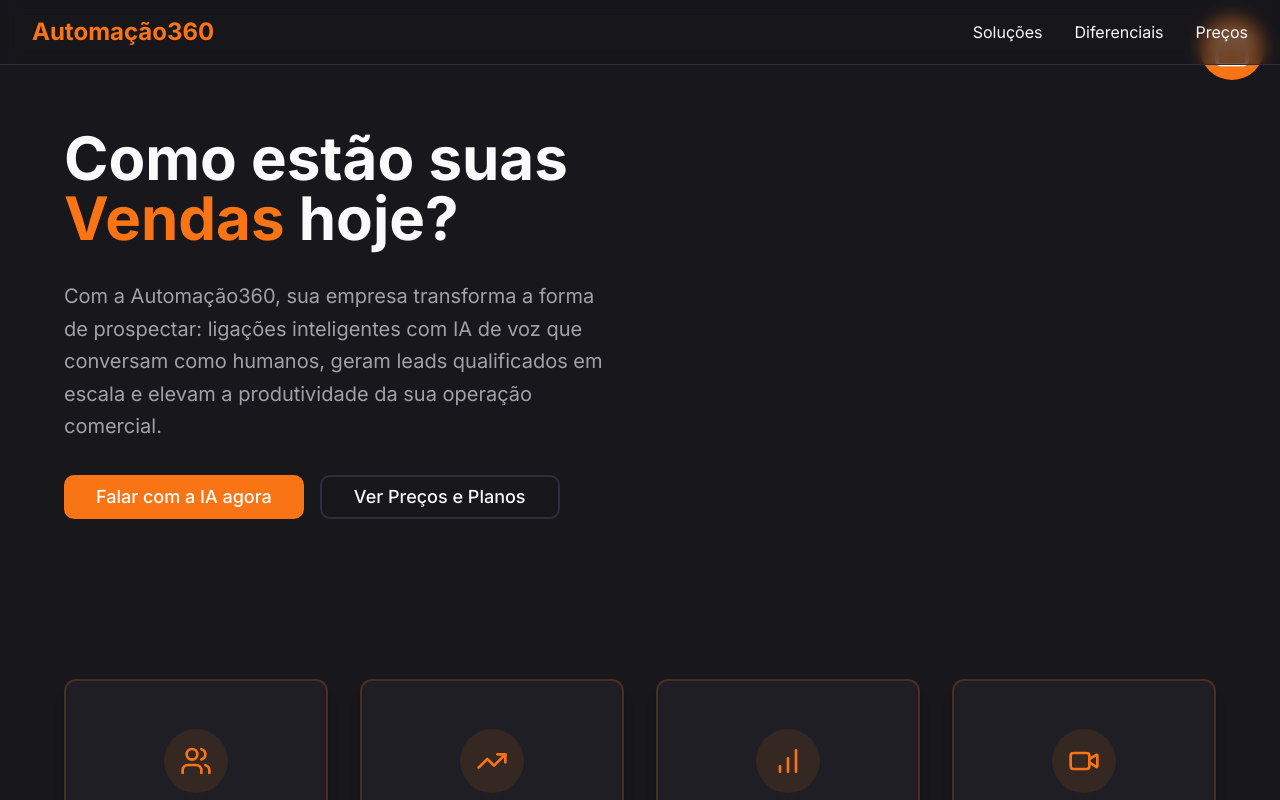
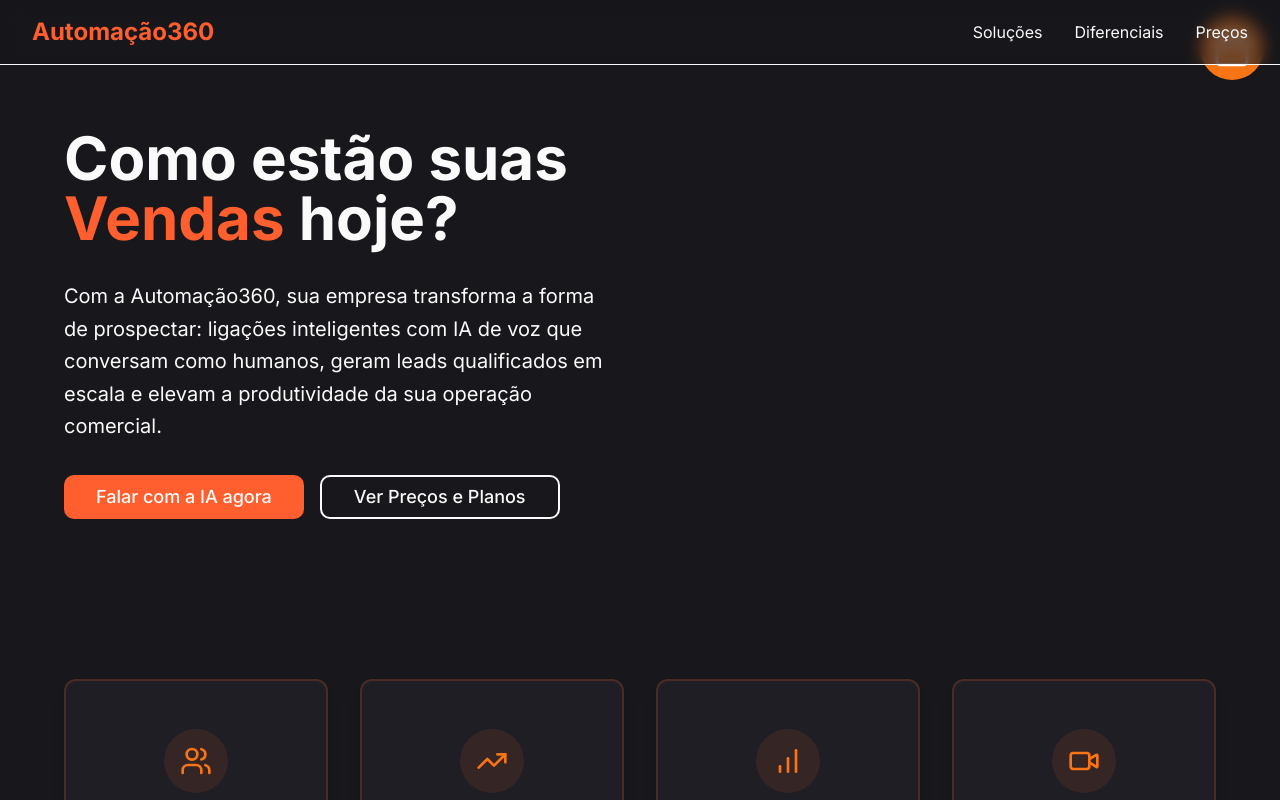
Before and after one commit to automacao360mariafav149/automacao360, a React (Vite) app: page / in a window 1280 px wide. Shown: the top 800 px of the page. Built offline with nearby package versions, Linux system fonts and the light colour scheme; the HTML template or start-up script is replaced by a standard one.

Commit message:
refactor: Atualiza o esquema de cores do site e refatora componentes para usar novas cores

```diff
--- a/src/index.css
+++ b/src/index.css
@@ -17,31 +17,21 @@ All colors MUST be HSL.
     --popover: 240 10% 13%;
     --popover-foreground: 0 0% 98%;
 
-    --primary: 25 95% 53%;
-    --primary-foreground: 0 0% 100%;
-
-    --secondary: 240 10% 20%;
-    --secondary-foreground: 0 0% 98%;
-
-    --muted: 240 10% 20%;
-    --muted-foreground: 240 5% 65%;
-
-    --accent: 25 95% 53%;
-    --accent-foreground: 0 0% 100%;
-
-    --destructive: 0 84% 60%;
-    --destructive-foreground: 0 0% 100%;
-
-    --border: 240 10% 20%;
-    --input: 240 10% 20%;
-    --ring: 25 95% 53%;
-
     --radius: 0.75rem;
 
     /* Brand colors */
     --brand-purple: 25 95% 53%;
     --brand-purple-light: 25 95% 70%;
     --brand-dark: 240 10% 10%;
+
+    /* Novas cores recomendadas */
+    --hero-gradient: linear-gradient(135deg, #1e1b4b 0%, #312e81 100%);
+    --primary: 14 100% 59%; /* Nova cta-primary */
+    --primary-hover: 19 100% 67%; /* Nova cta-hover */
+    --success: 159 82% 39%;
+    --urgent: 0 84% 60%;
+    --bg-section-dark: 222 47% 11%;
+    --bg-section-light: 216 28% 18%;
 
     /* Stats colors */
     --stat-icon: 25 95% 53%;
@@ -66,8 +56,9 @@ All colors MUST be HSL.
     --popover: 240 10% 13%;
     --popover-foreground: 0 0% 98%;
 
-    --primary: 25 95% 53%;
+    --primary: 14 100% 59%; /* Nova cta-primary */
     --primary-foreground: 0 0% 100%;
+    --primary-hover: 19 100% 67%; /* Nova cta-hover */
 
     --secondary: 240 10% 20%;
     --secondary-foreground: 0 0% 98%;
@@ -78,8 +69,8 @@ All colors MUST be HSL.
     --accent: 25 95% 53%;
     --accent-foreground: 0 0% 100%;
 
-    --destructive: 0 63% 31%;
-    --destructive-foreground: 0 0% 98%;
+    --destructive: 0 84% 60%;
+    --destructive-foreground: 0 0% 100%;
 
     --border: 240 10% 20%;
     --input: 240 10% 20%;
@@ -88,6 +79,11 @@ All colors MUST be HSL.
     --brand-purple: 25 95% 53%;
     --brand-purple-light: 25 95% 70%;
     --brand-dark: 240 10% 10%;
+
+    --success: 159 82% 39%;
+    --urgent: 0 84% 60%;
+    --bg-section-dark: 222 47% 11%;
+    --bg-section-light: 216 28% 18%;
 
     --sidebar-background: 240 5.9% 10%;
     --sidebar-foreground: 240 4.8% 95.9%;
--- a/tailwind.config.ts
+++ b/tailwind.config.ts
@@ -22,6 +22,7 @@ export default {
         primary: {
           DEFAULT: "hsl(var(--primary))",
           foreground: "hsl(var(--primary-foreground))",
+          hover: "hsl(var(--primary-hover))", // Nova cor para hover
         },
         secondary: {
           DEFAULT: "hsl(var(--secondary))",
@@ -62,6 +63,10 @@ export default {
           border: "hsl(var(--sidebar-border))",
           ring: "hsl(var(--sidebar-ring))",
         },
+        success: "hsl(var(--success))", // Nova cor
+        urgent: "hsl(var(--urgent))",     // Nova cor
+        "bg-section-dark": "hsl(var(--bg-section-dark))", // Nova cor
+        "bg-section-light": "hsl(var(--bg-section-light))", // Nova cor
       },
       fontFamily: {
         sans: ["Inter", "system-ui", "sans-serif"],
@@ -93,6 +98,9 @@ export default {
         "accordion-down": "accordion-down 0.2s ease-out",
         "accordion-up": "accordion-up 0.2s ease-out",
       },
+      backgroundImage: {
+        "hero-gradient": "var(--hero-gradient)", // Novo gradiente
+      },
     },
   },
   plugins: [require("tailwindcss-animate")],
```
